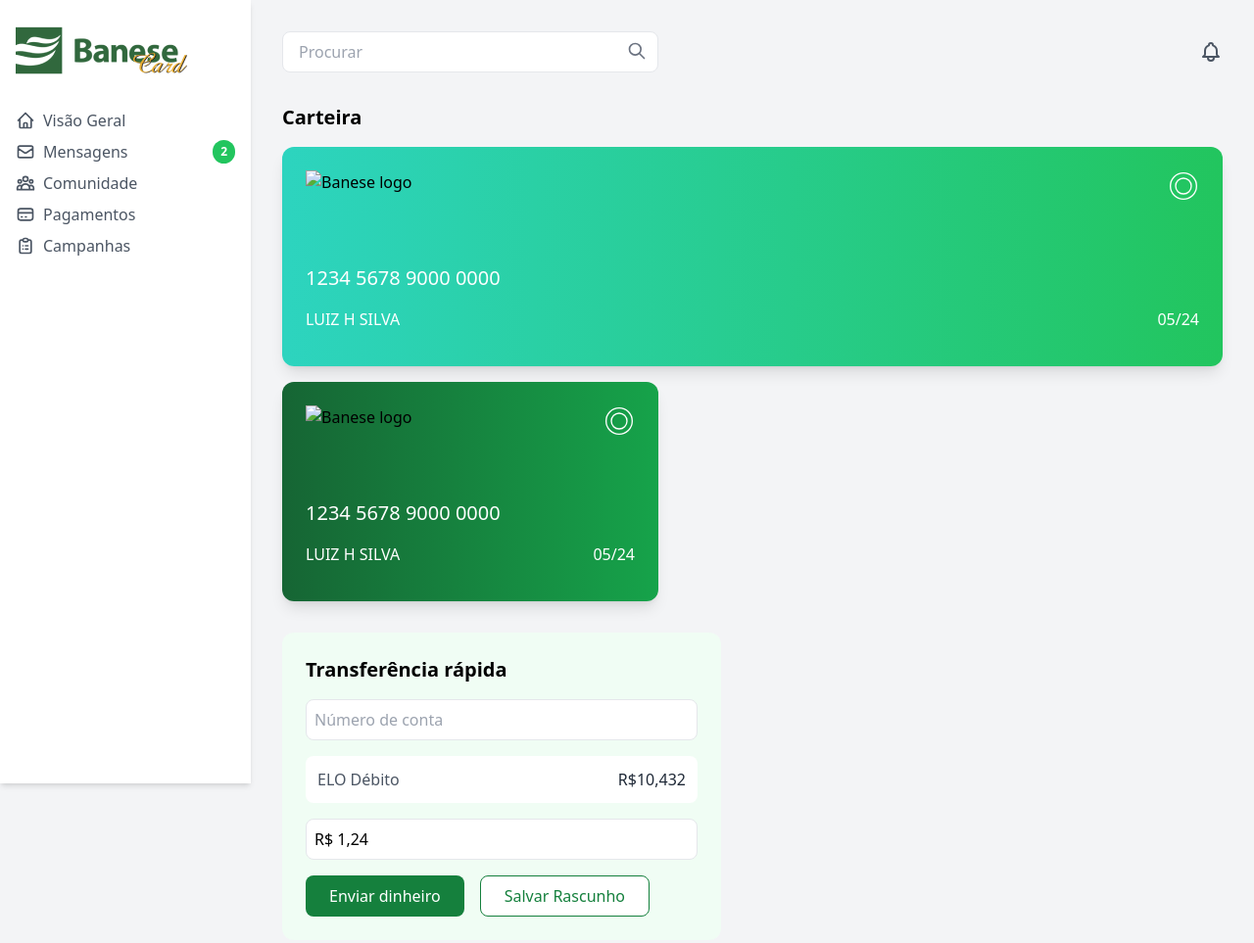
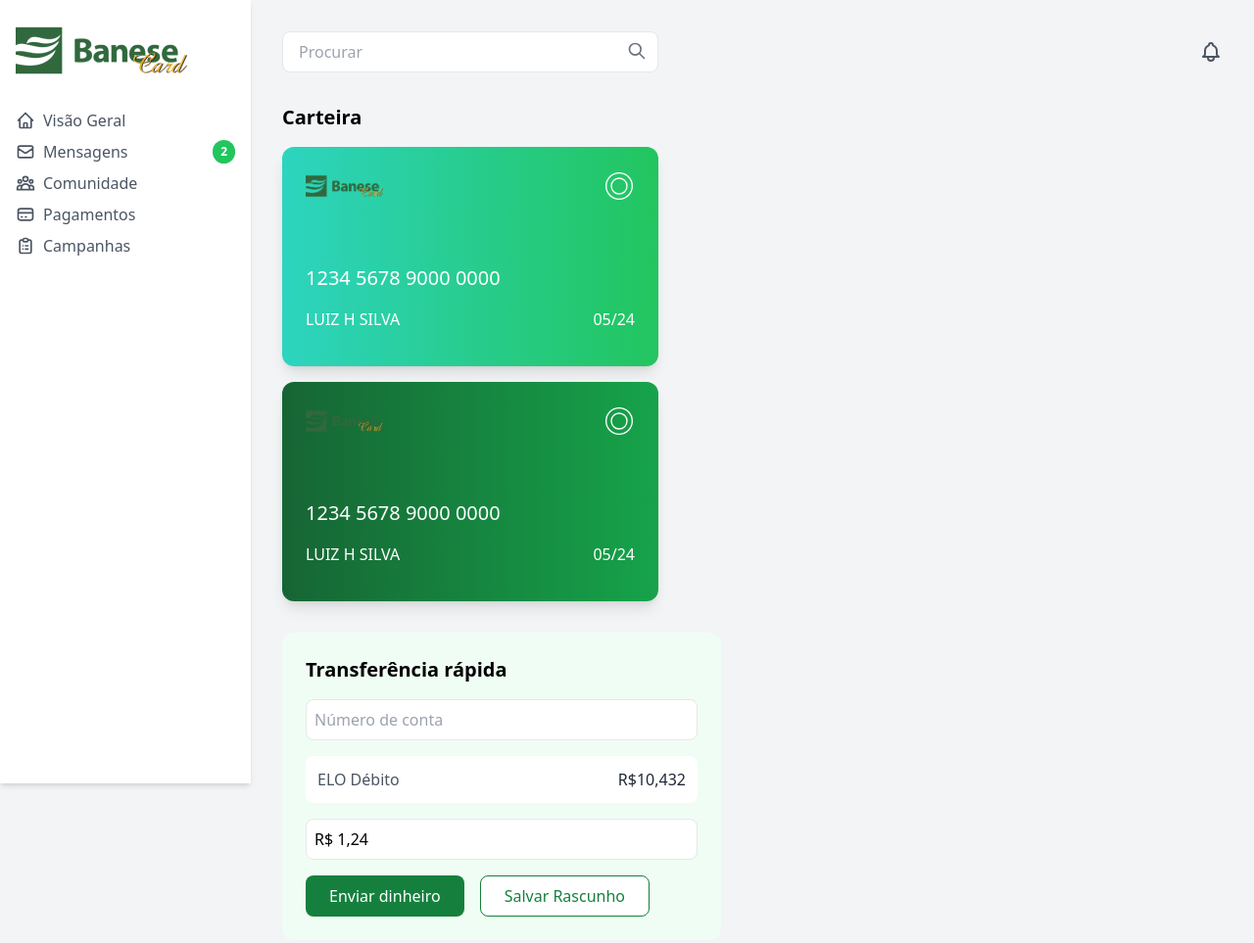
Before and after one commit to jojogab/squad-07-banese-card, a plain HTML site: page dashbordPagamento.html in a window 1280 px wide. Shown: the top 963 px of the page at 98% size. Drawn offline with nearby package versions, Linux system fonts and the light colour scheme.

Commit message:
Logo do banese card

```diff
--- a/dashbordPagamento.html
+++ b/dashbordPagamento.html
@@ -44,11 +44,9 @@
             <div class="mb-8">
                 <h2 class="text-xl font-semibold mb-4">Carteira</h2>
                 <div class="space-y-4">
-                    <div class="w
-
--96 h-56 rounded-xl bg-gradient-to-r from-teal-400 to-green-500 p-6 shadow-lg">
+                    <div class="w-96 h-56 rounded-xl bg-gradient-to-r from-teal-400 to-green-500 p-6 shadow-lg">
                         <div class="flex justify-between items-center mb-16">
-                            <img src="/api/placeholder/60/30" alt="Banese logo" class="h-8">
+                            <img src="Imagens/Dashbords/Visao Geral/logo-2.png" alt="Banese logo" class="h-8">
                             <svg class="w-8 h-8 text-white" viewBox="0 0 24 24" fill="none" stroke="currentColor">
                                 <path d="M12 2C6.48 2 2 6.48 2 12s4.48 10 10 10 10-4.48 10-10S17.52 2 12 2zm0 16c-3.31 0-6-2.69-6-6s2.69-6 6-6 6 2.69 6 6-2.69 6-6 6z"></path>
                             </svg>
@@ -64,7 +62,7 @@
 
                     <div class="w-96 h-56 rounded-xl bg-gradient-to-r from-green-800 to-green-600 p-6 shadow-lg">
                         <div class="flex justify-between items-center mb-16">
-                            <img src="/api/placeholder/60/30" alt="Banese logo" class="h-8">
+                            <img src="Imagens/Dashbords/Visao Geral/logo-2.png" alt="Banese logo" class="h-8">
                             <svg class="w-8 h-8 text-white" viewBox="0 0 24 24" fill="none" stroke="currentColor">
                                 <path d="M12 2C6.48 2 2 6.48 2 12s4.48 10 10 10 10-4.48 10-10S17.52 2 12 2zm0 16c-3.31 0-6-2.69-6-6s2.69-6 6-6 6 2.69 6 6-2.69 6-6 6z"></path>
                             </svg>
```
